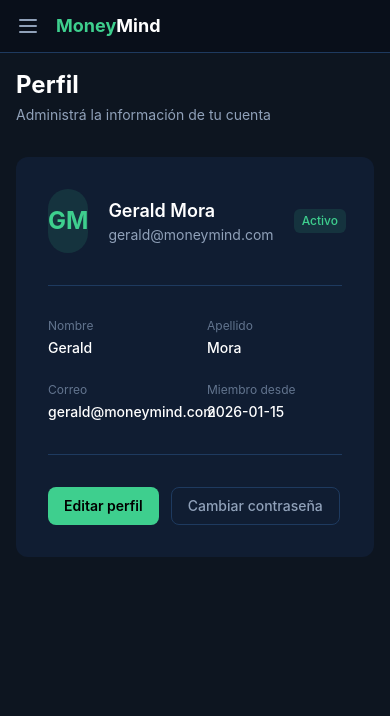
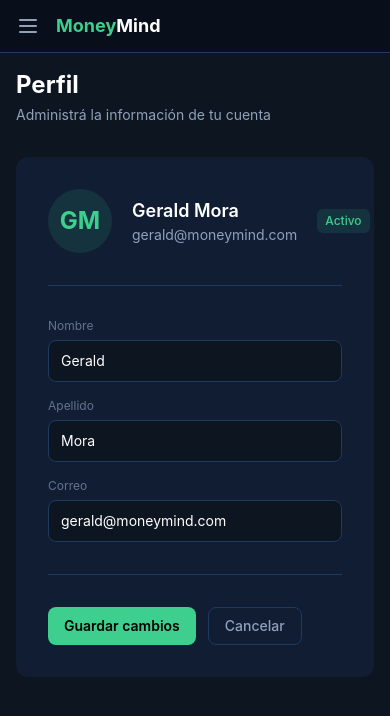
Before and after one commit to Gerd-U/MoneyMind, a React (Vite) app: page /perfil in a window 390 px wide. Both pictures are taken after a click on the button "Editar perfil". Shown: the top 716 px of the page. Built offline with nearby package versions, Linux system fonts and the light colour scheme.

Commit message:
feat: add profile editing, 404 page, loading spinner and error message components

```diff
--- a/src/App.tsx
+++ b/src/App.tsx
@@ -1,11 +1,12 @@
 import { BrowserRouter, Routes, Route } from 'react-router-dom'
 import Layout from './components/layout/Layout'
 import DashboardPage from './pages/Dashboard/DashboardPage'
-import MovimientosPage from './pages/Movements/MovementsPage'
-import CategoriesPage from './pages/Categories/CategoriesPage'
 import PaymentMethodsPage from './pages/PaymentMethods/PaymentMethodsPage'
 import ProfilePage from './pages/Profile/ProfilePage'
 import ReportsPage from './pages/Reports/ReportsPage'
+import NotFoundPage from './pages/NotFound/NotFoundPage'
+import MovementsPage from './pages/Movements/MovementsPage'
+import CategoriesPage from './pages/Categories/CategoriesPage'
 
 function App() {
   return (
@@ -13,12 +14,13 @@
       <Routes>
         <Route path="/" element={<Layout />}>
           <Route index element={<DashboardPage />} />
-          <Route path="movimientos" element={<MovimientosPage />} />
+          <Route path="movimientos" element={<MovementsPage />} />
           <Route path="reportes" element={<ReportsPage />} />
           <Route path="categorias" element={<CategoriesPage />} />
           <Route path="metodos-pago" element={<PaymentMethodsPage />} />
           <Route path="perfil" element={<ProfilePage />} />
         </Route>
+        <Route path="*" element={<NotFoundPage />} />
       </Routes>
     </BrowserRouter>
   )
--- /dev/null
+++ b/src/components/common/ErrorMessage.tsx
@@ -0,0 +1,29 @@
+interface ErrorMessageProps {
+  message?: string
+  onRetry?: () => void
+}
+
+export default function ErrorMessage({
+  message = 'Ocurrió un error al cargar los datos.',
+  onRetry,
+}: ErrorMessageProps) {
+  return (
+    <div className="flex flex-col items-center justify-center w-full py-16 gap-4">
+      <div
+        style={{ backgroundColor: '#f0706020', color: '#f07060' }}
+        className="px-4 py-3 rounded-lg text-sm text-center max-w-sm"
+      >
+        {message}
+      </div>
+      {onRetry && (
+        <button
+          onClick={onRetry}
+          style={{ borderColor: '#1e3a5f' }}
+          className="px-4 py-2 rounded-lg text-sm font-medium border text-slate-400 hover:text-white transition-colors"
+        >
+          Reintentar
+        </button>
+      )}
+    </div>
+  )
+}
--- /dev/null
+++ b/src/components/common/LoadingSpinner.tsx
@@ -0,0 +1,10 @@
+export default function LoadingSpinner() {
+  return (
+    <div className="flex items-center justify-center w-full py-16">
+      <div
+        style={{ borderColor: '#1e3a5f', borderTopColor: '#3ecf8e' }}
+        className="w-8 h-8 rounded-full border-2 animate-spin"
+      />
+    </div>
+  )
+}
--- a/src/components/common/MovementForm.tsx
+++ b/src/components/common/MovementForm.tsx
@@ -1,5 +1,6 @@
 import { useState } from 'react'
-import { mockCategorias, mockMetodosPago } from '../../data/mockData'
+import { useCategoryStore } from '../../store/CategoryStore'
+import { usePaymentMethodStore } from '../../store/paymentMethodStore'
 import type { Movimiento } from '../../types'
 
 interface MovementFormProps {
@@ -8,6 +9,9 @@
 }
 
 export default function MovementForm({ onSubmit, onCancel }: MovementFormProps) {
+  const { categories } = useCategoryStore()
+  const { paymentMethods } = usePaymentMethodStore()
+
   const [form, setForm] = useState({
     idCategoria: 0,
     idMetodoPago: 0,
@@ -72,11 +76,13 @@
           className="rounded-lg px-3 py-2.5 text-sm outline-none"
         >
           <option value={0} disabled>Seleccioná una categoría</option>
-          {mockCategorias.map(c => (
-            <option key={c.idCategoria} value={c.idCategoria}>
-              {c.nombreCategoria}
-            </option>
-          ))}
+          {categories
+            .filter(c => c.estadoCategoria)
+            .map(c => (
+              <option key={c.idCategoria} value={c.idCategoria}>
+                {c.nombreCategoria}
+              </option>
+            ))}
         </select>
       </div>
 
@@ -90,7 +96,7 @@
           className="rounded-lg px-3 py-2.5 text-sm outline-none"
         >
           <option value={0} disabled>Seleccioná un método</option>
-          {mockMetodosPago.map(m => (
+          {paymentMethods.map(m => (
             <option key={m.idMetodoPago} value={m.idMetodoPago}>
               {m.nombreMetodo}
             </option>
--- /dev/null
+++ b/src/pages/NotFound/NotFoundPage.tsx
@@ -0,0 +1,41 @@
+import { useNavigate } from 'react-router-dom'
+
+export default function NotFoundPage() {
+  const navigate = useNavigate()
+
+  return (
+    <div
+      style={{ backgroundColor: '#0D1520' }}
+      className="min-h-screen flex items-center justify-center"
+    >
+      <div className="flex flex-col items-center gap-6 text-center px-4">
+
+        {/* Número */}
+        <span
+          style={{ color: '#1e3a5f' }}
+          className="text-9xl font-bold tracking-tight select-none"
+        >
+          404
+        </span>
+
+        {/* Texto */}
+        <div className="flex flex-col gap-2">
+          <h1 className="text-white text-2xl font-bold">Página no encontrada</h1>
+          <p className="text-slate-400 text-sm max-w-sm">
+            La página que estás buscando no existe o fue movida a otra dirección.
+          </p>
+        </div>
+
+        {/* Botón */}
+        <button
+          onClick={() => navigate('/')}
+          style={{ backgroundColor: '#3ecf8e' }}
+          className="px-6 py-2.5 rounded-lg text-sm font-semibold text-black hover:opacity-90 transition-opacity"
+        >
+          Volver al Dashboard
+        </button>
+
+      </div>
+    </div>
+  )
+}
--- a/src/pages/Profile/ProfilePage.tsx
+++ b/src/pages/Profile/ProfilePage.tsx
@@ -1,10 +1,39 @@
+import { useState } from 'react'
+
+interface UserProfile {
+  nombre: string
+  apellido: string
+  correo: string
+  fechaRegistro: string
+  estadoUsuario: boolean
+}
+
 export default function ProfilePage() {
-  const user = {
+  const [user, setUser] = useState<UserProfile>({
     nombre: 'Gerald',
     apellido: 'Mora',
     correo: 'gerald@moneymind.com',
     fechaRegistro: '2026-01-15',
     estadoUsuario: true,
+  })
+
+  const [isEditing, setIsEditing] = useState(false)
+  const [form, setForm] = useState(user)
+
+  const handleSave = () => {
+    setUser(form)
+    setIsEditing(false)
+  }
+
+  const handleCancel = () => {
+    setForm(user)
+    setIsEditing(false)
+  }
+
+  const inputStyle = {
+    backgroundColor: '#0D1520',
+    border: '1px solid #1e3a5f',
+    color: 'white',
   }
 
   return (
@@ -23,7 +52,7 @@
         <div className="flex items-center gap-5">
           <div
             style={{ backgroundColor: '#3ecf8e20', color: '#3ecf8e' }}
-            className="w-16 h-16 rounded-full flex items-center justify-center text-2xl font-bold"
+            className="w-16 h-16 rounded-full flex items-center justify-center text-2xl font-bold flex-shrink-0"
           >
             {user.nombre[0]}{user.apellido[0]}
           </div>
@@ -43,7 +72,41 @@
         <div style={{ borderColor: '#1e3a5f' }} className="border-t" />
 
         {/* Fields */}
-        <div className="grid grid-cols-2 gap-6">
+        {isEditing ? (
+          <div className="grid grid-cols-1 sm:grid-cols-2 gap-4">
+            <div className="flex flex-col gap-1.5">
+              <label className="text-slate-500 text-xs">Nombre</label>
+              <input
+                type="text"
+                value={form.nombre}
+                onChange={e => setForm({ ...form, nombre: e.target.value })}
+                style={inputStyle}
+                className="rounded-lg px-3 py-2.5 text-sm outline-none"
+              />
+            </div>
+            <div className="flex flex-col gap-1.5">
+              <label className="text-slate-500 text-xs">Apellido</label>
+              <input
+                type="text"
+                value={form.apellido}
+                onChange={e => setForm({ ...form, apellido: e.target.value })}
+                style={inputStyle}
+                className="rounded-lg px-3 py-2.5 text-sm outline-none"
+              />
+            </div>
+            <div className="flex flex-col gap-1.5 sm:col-span-2">
+              <label className="text-slate-500 text-xs">Correo</label>
+              <input
+                type="email"
+                value={form.correo}
+                onChange={e => setForm({ ...form, correo: e.target.value })}
+                style={inputStyle}
+                className="rounded-lg px-3 py-2.5 text-sm outline-none"
+              />
+            </div>
+          </div>
+        ) : (
+          <div className="grid grid-cols-1 sm:grid-cols-2 gap-6">
             <div className="flex flex-col gap-1">
               <span className="text-slate-500 text-xs">Nombre</span>
               <span className="text-white text-sm font-medium">{user.nombre}</span>
@@ -61,13 +124,33 @@
               <span className="text-white text-sm font-medium">{user.fechaRegistro}</span>
             </div>
           </div>
+        )}
 
         {/* Divider */}
         <div style={{ borderColor: '#1e3a5f' }} className="border-t" />
 
         {/* Actions */}
+        {isEditing ? (
           <div className="flex gap-3">
             <button
+              onClick={handleSave}
+              style={{ backgroundColor: '#3ecf8e' }}
+              className="px-4 py-2 rounded-lg text-sm font-semibold text-black hover:opacity-90 transition-opacity"
+            >
+              Guardar cambios
+            </button>
+            <button
+              onClick={handleCancel}
+              style={{ borderColor: '#1e3a5f' }}
+              className="px-4 py-2 rounded-lg text-sm font-medium border text-slate-400 hover:text-white transition-colors"
+            >
+              Cancelar
+            </button>
+          </div>
+        ) : (
+          <div className="flex gap-3">
+            <button
+              onClick={() => setIsEditing(true)}
               style={{ backgroundColor: '#3ecf8e' }}
               className="px-4 py-2 rounded-lg text-sm font-semibold text-black hover:opacity-90 transition-opacity"
             >
@@ -80,6 +163,7 @@
               Cambiar contraseña
             </button>
           </div>
+        )}
 
       </div>
     </div>
```
Lines whose indentation alone changed are shown as unchanged.
